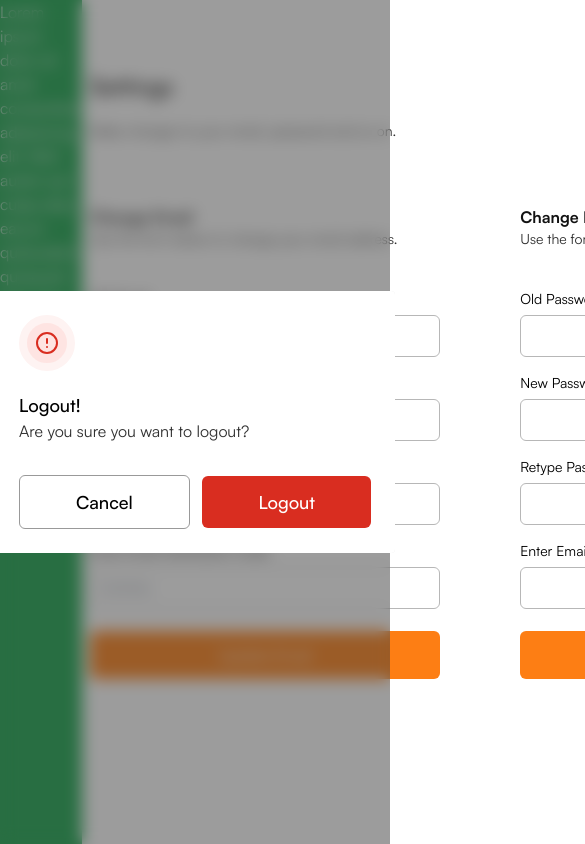
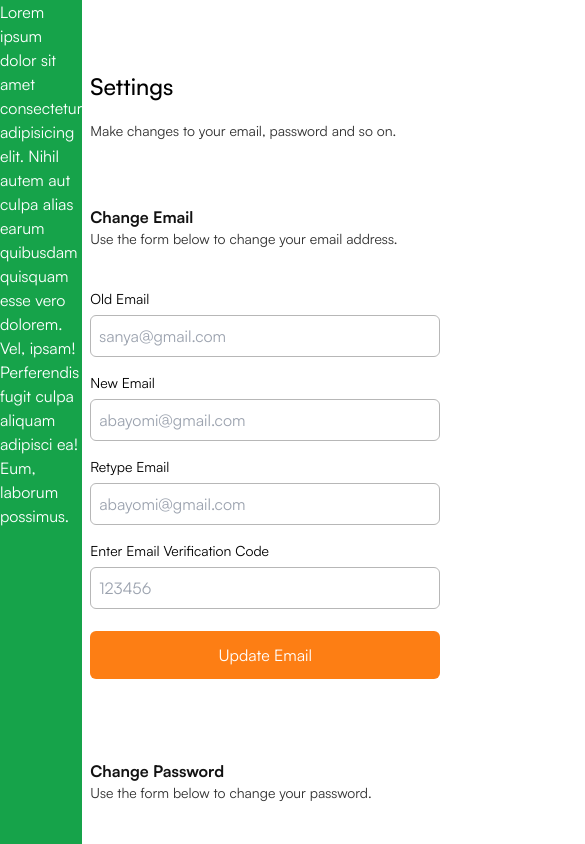
Before and after one commit to Orange-Invent-House-Ltd/mybalance, a React (Vite) app: page /buyer/settings in a window 390 px wide. Shown: the top 844 px of the page, 585 px wide, since content can reach past the window. Built offline with nearby package versions, Linux system fonts and the light colour scheme.

Commit message:
added mobile view for settings page

```diff
--- a/src/layout/BuyerDashboardLayout.tsx
+++ b/src/layout/BuyerDashboardLayout.tsx
@@ -4,7 +4,7 @@ import Modal from "../components/reuseable/Modal";
 const BuyerDashboardLayout = () => {
   return (
     <div className="flex">
-      <Modal />
+      {/* <Modal /> */}
       <div className="w-[287px] text-white sticky top-0 left-0 h-screen bg-green-600 ">
         Lorem ipsum dolor sit amet consectetur adipisicing elit. Nihil autem aut
         culpa alias earum quibusdam quisquam esse vero dolorem. Vel, ipsam!
--- a/src/pages/buyer/dashboard/Settings.tsx
+++ b/src/pages/buyer/dashboard/Settings.tsx
@@ -11,7 +11,7 @@ const Settings = () => {
           Make changes to your email, password and so on.
         </p>
       </header>
-      <div className="flex gap-20">
+      <div className="flex gap-20 flex-wrap">
               <ChangeEmailForm />
               <ChangePasswordForm/>
       </div>
```
